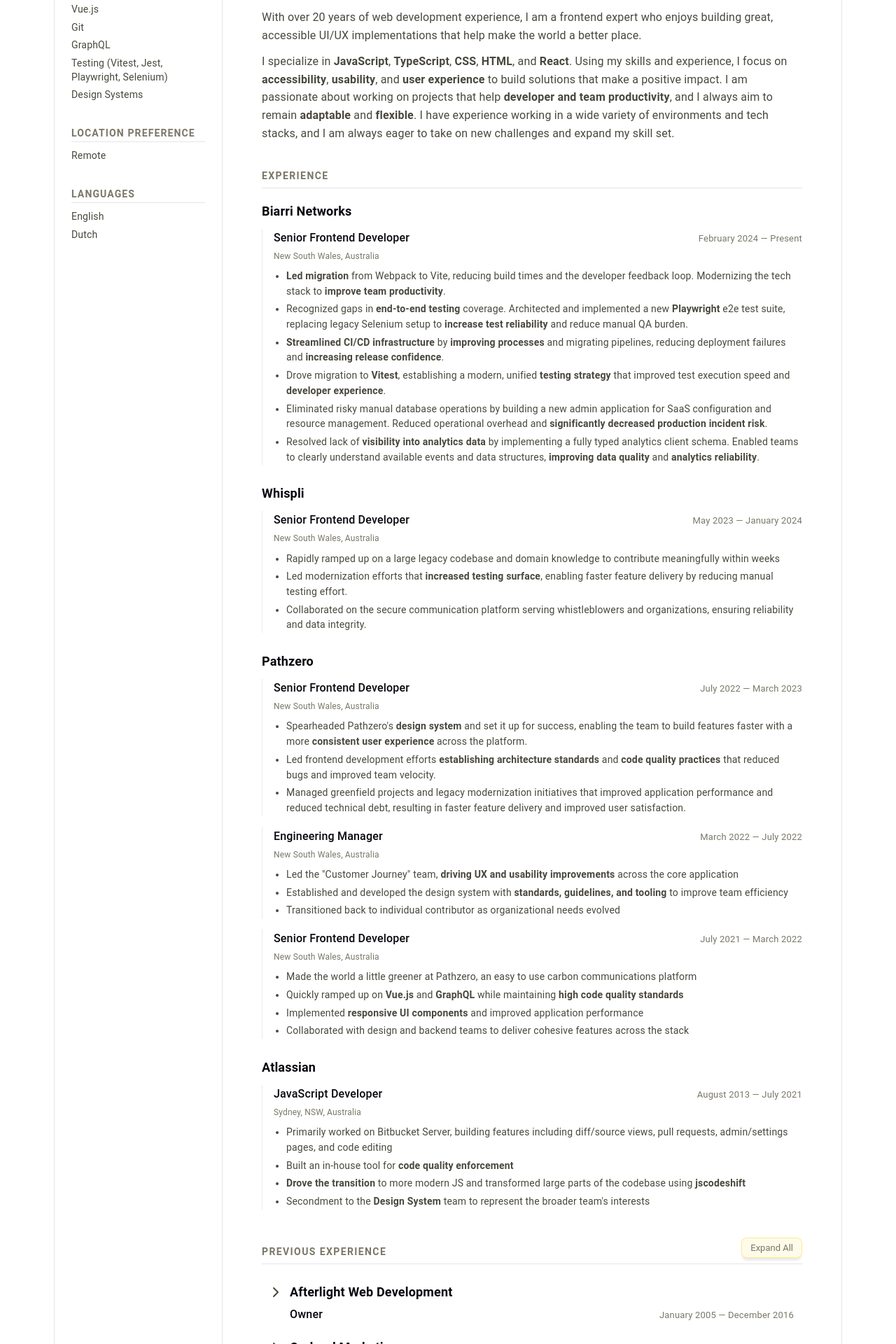
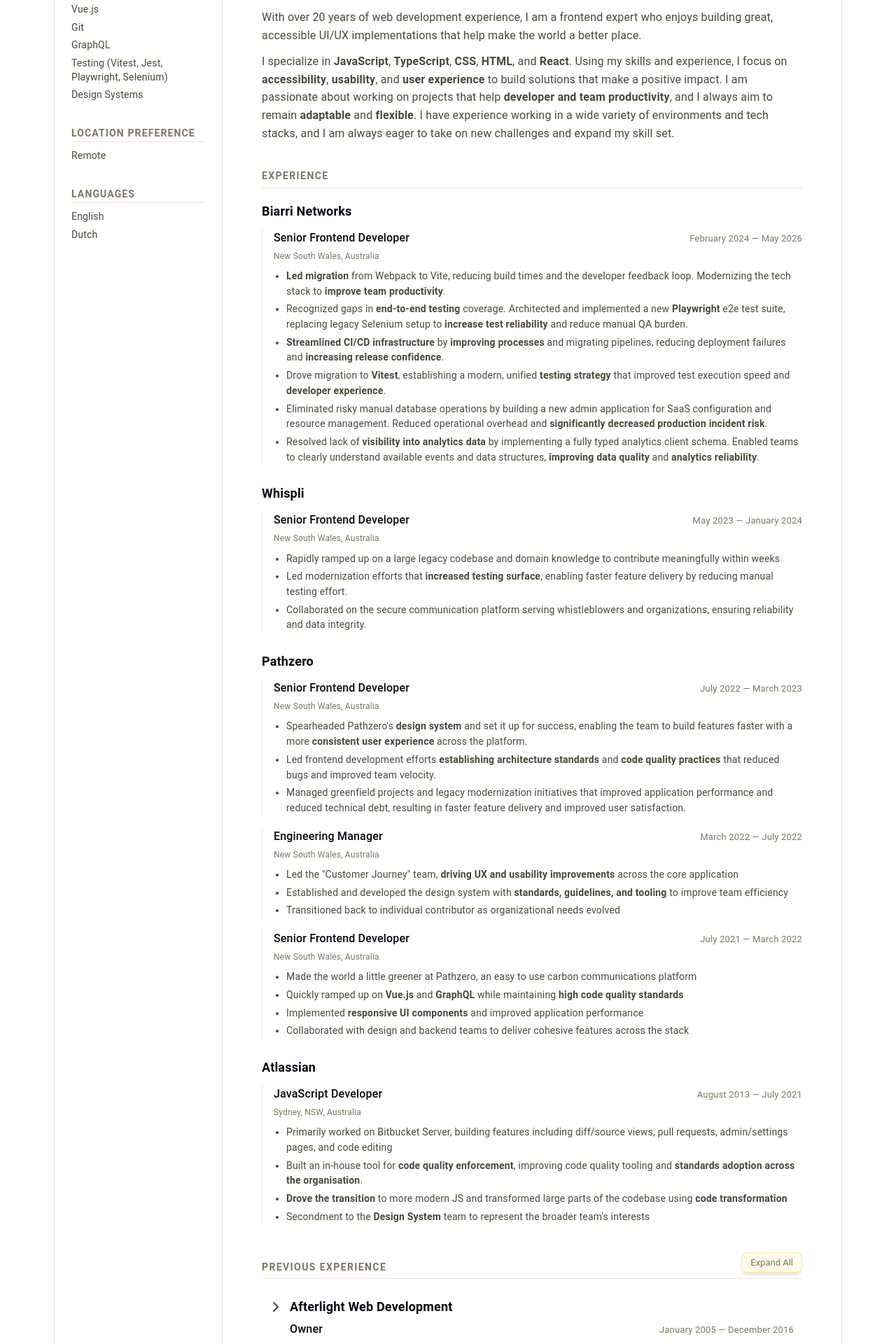
Before and after one commit to jvdl/resume, a React (Vite) app: page / in a window 1280 px wide. Shown: the part 312-2232 px from the top of the page at 70% size. Built offline with nearby package versions, Linux system fonts and the light colour scheme.

Commit message:
Update BN role end and refine description for Atlassian role

```diff
--- a/src/App.tsx
+++ b/src/App.tsx
@@ -153,7 +153,7 @@
             <div className="role">
               <div className="role-meta">
                 <span className="role-title">Senior Frontend Developer</span>
-                <span className="role-dates">February 2024 — Present</span>
+                <span className="role-dates">February 2024 — May 2026</span>
               </div>
               <p className="role-location">New South Wales, Australia</p>
               <ul>
@@ -299,11 +299,12 @@
                   views, pull requests, admin/settings pages, and code editing
                 </li>
                 <li>
-                  Built an in-house tool for <b>code quality enforcement</b>
+                  Built an in-house tool for <b>code quality enforcement</b>, improving code quality
+                  tooling and <b>standards adoption across the organisation</b>.
                 </li>
                 <li>
                   <b>Drove the transition</b> to more modern JS and transformed large parts of the
-                  codebase using <b>jscodeshift</b>
+                  codebase using <b>code transformation</b>
                 </li>
                 <li>
                   Secondment to the <b>Design System</b> team to represent the broader team's
```
